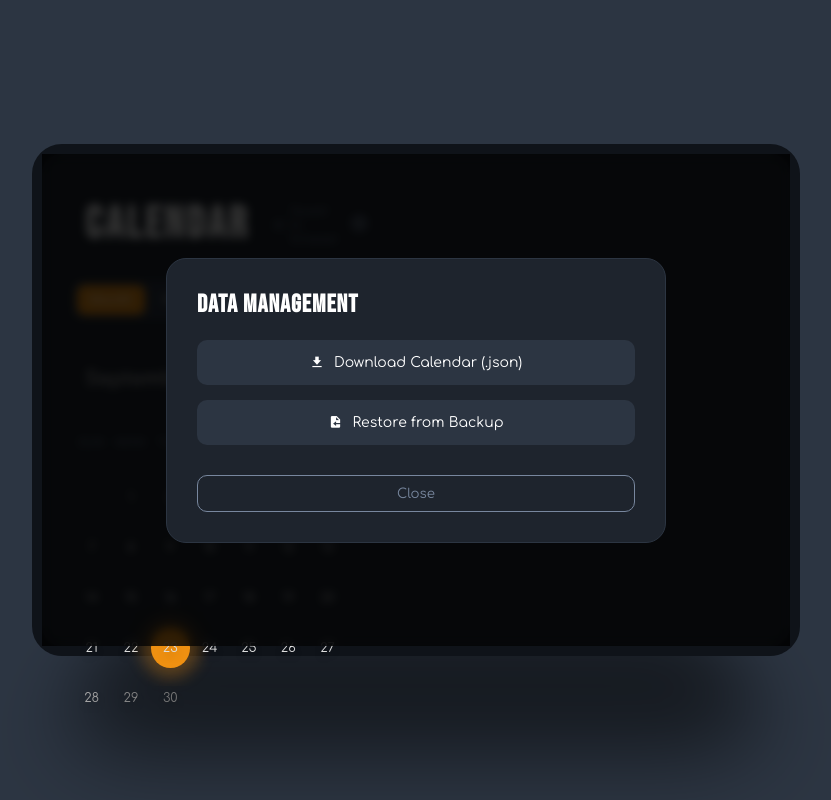
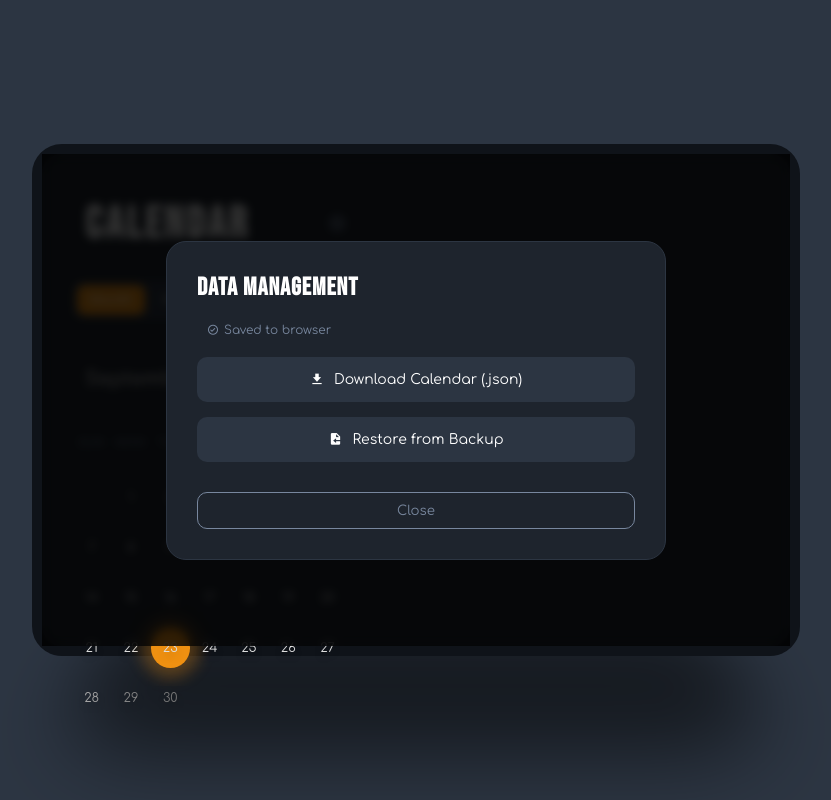
Before and after one commit to TacticalReader/Calendar-App, a React (Vite) app in the folder calender-app/: page / in a window 1280 px wide. Both pictures are taken after a click on the button "Data Management". Shown: the whole page, without its empty margins (224-1055 px from the left). Built offline with nearby package versions, Linux system fonts and the light colour scheme.

Commit message:
Update CALENDERAPP.jsx

```diff
--- a/calender-app/src/Components/CALENDERAPP.jsx
+++ b/calender-app/src/Components/CALENDERAPP.jsx
@@ -338,14 +338,9 @@ const CALENDERAPP = () => {
       <div className="calender">
         <div className="calender-header">
           <h1 className="heading">Calendar</h1>
-          <div style={{ display: 'flex', alignItems: 'center', gap: '1rem' }}>
-            <span className="saved-indicator">
-              <i className='bx bx-check-circle'></i> Saved to browser
-            </span>
-            <button className="settings-btn" onClick={() => setShowSettings(true)} title="Data Management">
-              <i className='bx bx-cog'></i>
-            </button>
-          </div>
+          <button className="settings-btn" onClick={() => setShowSettings(true)} title="Data Management">
+            <i className='bx bx-cog'></i>
+          </button>
         </div>
 
         <div className="calender-header">
@@ -447,6 +442,9 @@ const CALENDERAPP = () => {
         <div className="settings-overlay">
           <div className="settings-modal">
             <h2>Data Management</h2>
+            <div className="saved-indicator">
+              <i className='bx bx-check-circle'></i> Saved to browser
+            </div>
             <div className="settings-actions">
               <button className="settings-btn-action" onClick={handleExport}>
                 <i className='bx bxs-download'></i> Download Calendar (.json)
```
